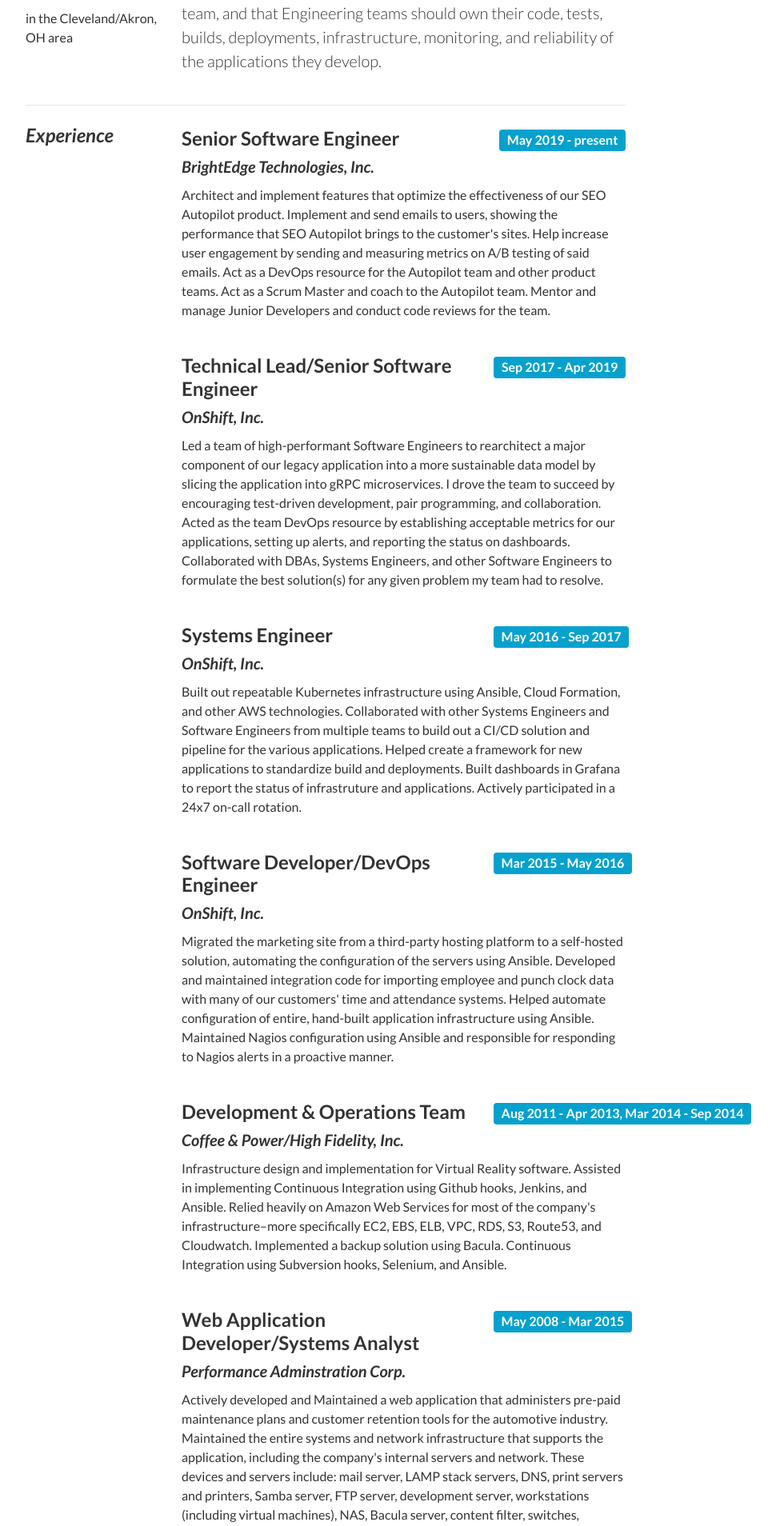
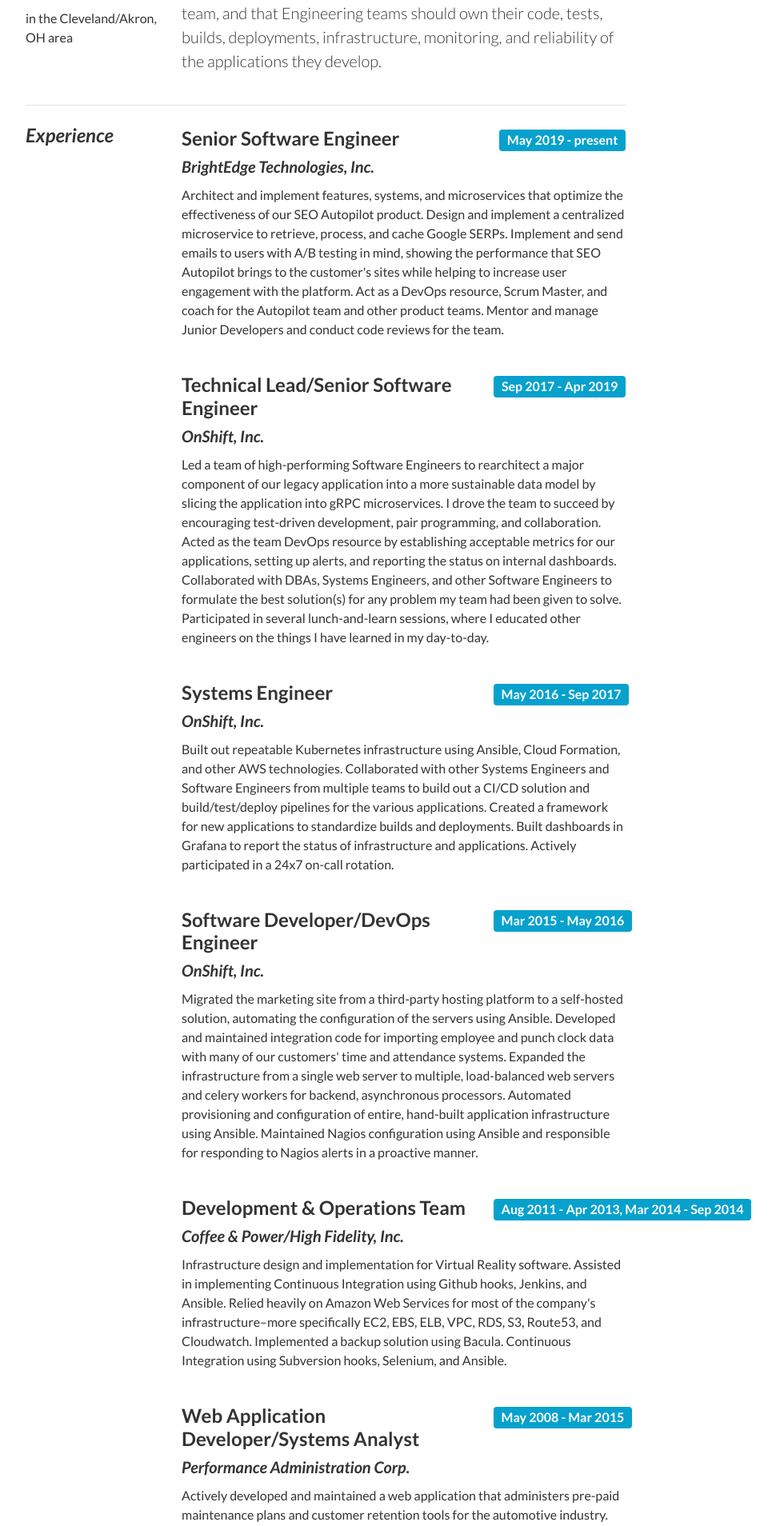
Before and after one commit to lieutdan13/lieutdan13, a Jekyll site: the page built from index.html, in a window 1280 px wide. Shown: the part 391-2299 px from the top of the page at 80% size, without its empty margins (233-1203 px from the left). Built offline with Jekyll 4.4.1, drawn with Linux system fonts in a browser that asks for light colours; some of the changed text lies outside the part shown.

Commit message:
spelling/grammar corrections and optimize bullet points

```diff
--- a/css/style.css
+++ b/css/style.css
@@ -4068,6 +4068,11 @@
     display: inline-block;
   }
 
+  .label-resume {
+    padding: 0;
+    color: #333;
+  }
+
   div.row {
     page-break-inside: avoid;
   }
--- a/index.html
+++ b/index.html
@@ -18,30 +18,30 @@
     company: BrightEdge Technologies, Inc.
     timeframe: May 2019 - present
     description:
-      - Architect and implement features that optimize the effectiveness of our SEO Autopilot product.
-      - Implement and send emails to users, showing the performance that SEO Autopilot brings to the customer's sites.
-      - Help increase user engagement by sending and measuring metrics on A/B testing of said emails.
-      - Act as a DevOps resource for the Autopilot team and other product teams.
-      - Act as a Scrum Master and coach to the Autopilot team.
+      - Architect and implement features, systems, and microservices that optimize the effectiveness of our SEO Autopilot product.
+      - Design and implement a centralized microservice to retrieve, process, and cache Google SERPs.
+      - Implement and send emails to users with A/B testing in mind, showing the performance that SEO Autopilot brings to the customer's sites while helping to increase user engagement with the platform.
+      - Act as a DevOps resource, Scrum Master, and coach for the Autopilot team and other product teams.
       - Mentor and manage Junior Developers and conduct code reviews for the team.
 
   - title: Technical Lead/Senior Software Engineer
     company: OnShift, Inc.
     timeframe: Sep 2017 - Apr 2019
     description:
-      - Led a team of high-performant Software Engineers to rearchitect a major component of our legacy application into a more sustainable data model by slicing the application into gRPC microservices.
+      - Led a team of high-performing Software Engineers to rearchitect a major component of our legacy application into a more sustainable data model by slicing the application into gRPC microservices.
       - I drove the team to succeed by encouraging test-driven development, pair programming, and collaboration.
-      - Acted as the team DevOps resource by establishing acceptable metrics for our applications, setting up alerts, and reporting the status on dashboards.
-      - Collaborated with DBAs, Systems Engineers, and other Software Engineers to formulate the best solution(s) for any given problem my team had to resolve.
+      - Acted as the team DevOps resource by establishing acceptable metrics for our applications, setting up alerts, and reporting the status on internal dashboards.
+      - Collaborated with DBAs, Systems Engineers, and other Software Engineers to formulate the best solution(s) for any problem my team had been given to solve.
+      - Participated in several lunch-and-learn sessions, where I educated other engineers on the things I have learned in my day-to-day.
 
   - title: Systems Engineer
     company: OnShift, Inc.
     timeframe: May 2016 - Sep 2017
     description:
       - Built out repeatable Kubernetes infrastructure using Ansible, Cloud Formation, and other AWS technologies.
-      - Collaborated with other Systems Engineers and Software Engineers from multiple teams to build out a CI/CD solution and pipeline for the various applications.
-      - Helped create a framework for new applications to standardize build and deployments.
-      - Built dashboards in Grafana to report the status of infrastruture and applications.
+      - Collaborated with other Systems Engineers and Software Engineers from multiple teams to build out a CI/CD solution and build/test/deploy pipelines for the various applications.
+      - Created a framework for new applications to standardize builds and deployments.
+      - Built dashboards in Grafana to report the status of infrastructure and applications.
       - Actively participated in a 24x7 on-call rotation.
 
   - title: Software Developer/DevOps Engineer
@@ -50,7 +50,8 @@
     description:
       - Migrated the marketing site from a third-party hosting platform to a self-hosted solution, automating the configuration of the servers using Ansible.
       - Developed and maintained integration code for importing employee and punch clock data with many of our customers' time and attendance systems.
-      - Helped automate configuration of entire, hand-built application infrastructure using Ansible.
+      - Expanded the infrastructure from a single web server to multiple, load-balanced web servers and celery workers for backend, asynchronous processors.
+      - Automated provisioning and configuration of entire, hand-built application infrastructure using Ansible.
       - Maintained Nagios configuration using Ansible and responsible for responding to Nagios alerts in a proactive manner.
 
   - title: "Development & Operations Team"
@@ -64,10 +65,10 @@
       - Continuous Integration using Subversion hooks, Selenium, and Ansible.
 
   - title: Web Application Developer/Systems Analyst
-    company: Performance Adminstration Corp.
+    company: Performance Administration Corp.
     timeframe: May 2008 - Mar 2015
     description:
-      - Actively developed and Maintained a web application that administers pre-paid maintenance plans and customer retention tools for the automotive industry.
+      - Actively developed and maintained a web application that administers pre-paid maintenance plans and customer retention tools for the automotive industry.
       - Maintained the entire systems and network infrastructure that supports the application, including the company's internal servers and network.
       - "These devices and servers include: mail server, LAMP stack servers, DNS, print servers and printers, Samba server, FTP server, development server, workstations (including virtual machines), NAS, Bacula server, content filter, switches, routers, and firewall."
 
@@ -75,7 +76,9 @@
     company: Logic Partners, Inc.
     timeframe: May 2005 - May 2008
     description:
-      - Maintained several LAMP stack web applications and static websites, including a repair ticketing system for the railroad industry, an inventory/retail management system for a convenience store distributor, and several static websites for various local companies.
+      - Developed and maintained a repair ticketing system for the railroad industry built on a LAMP stack.
+      - Developed and maintained an inventory/retail management system for a convenience store distributor, integrating data from a mainframe system into a MySQL database for reporting and bi-directional syncing of said data.
+      - Developed and maintained several static websites for various companies, including the company's own website.
 
   - title: Residential Computer Consultant
     company: Kent State University - ResNet
@@ -107,14 +110,17 @@
   - Terraform
   - gRPC
   - Microservices
+  - MySQL
   - Postgres
   - Linux
   - Bash
-  - Amazon Web Services
+  #- Amazon Web Services
+  - AWS
   - GCP
   - Nagios
   - Git
   - Nginx
+  - Celery
   #- RabbitMQ
   #- Grafana
   #- Puppet
```
